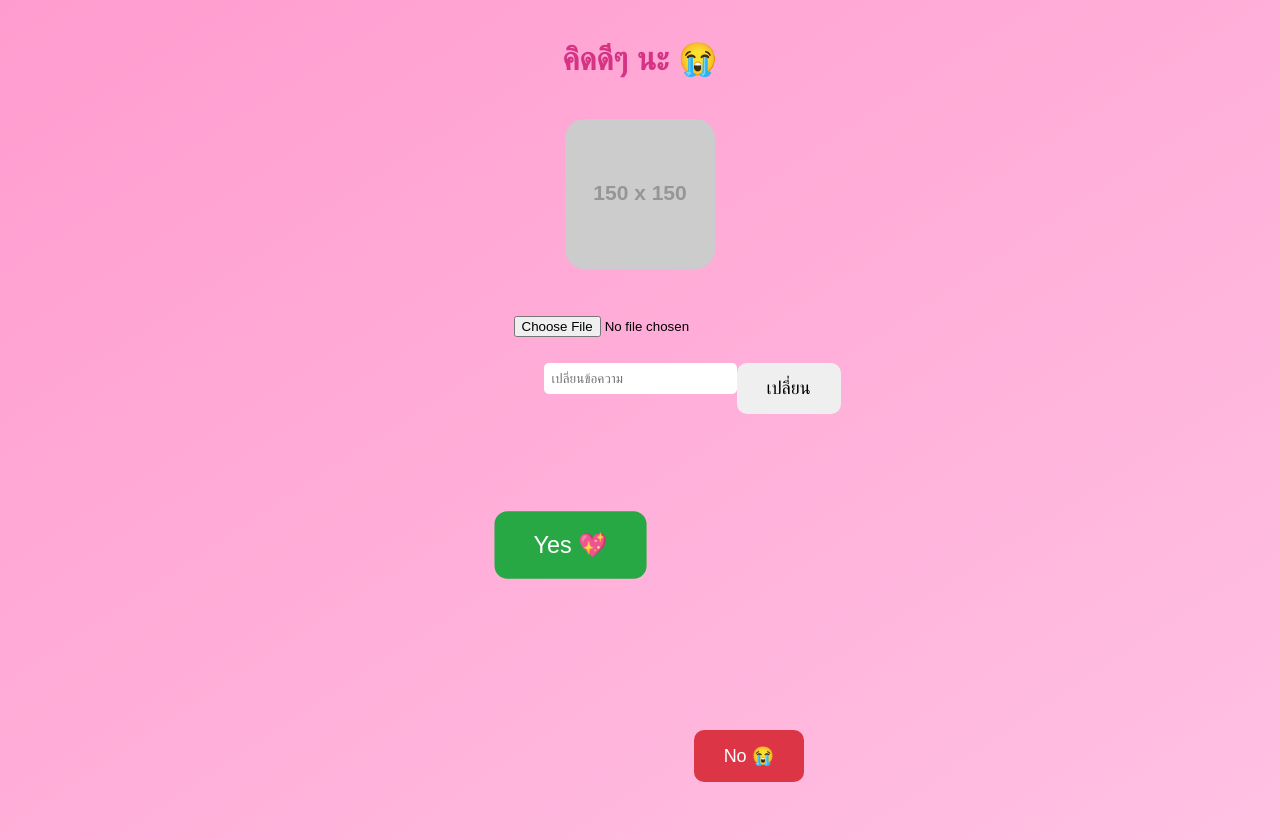
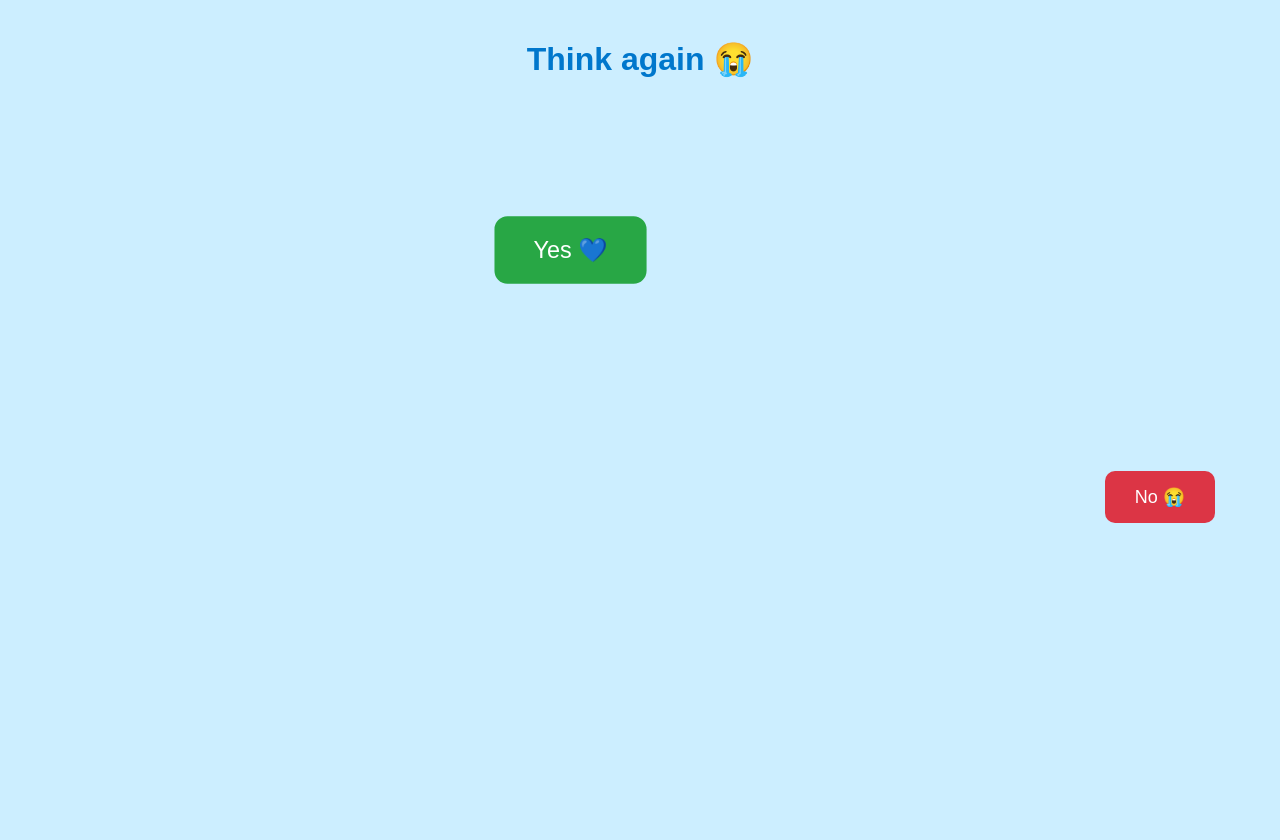
Before and after one commit to Suppawet/Danilyn-, a plain HTML site: page index.html in a window 1280 px wide. Both pictures are taken after a click on the button "No 😭". Drawn offline with Linux system fonts and the light colour scheme; placeholder pictures from the web are drawn by us.

Commit message:
Update index.html

```diff
--- a/index.html
+++ b/index.html
@@ -2,14 +2,14 @@
 <html lang="en">
 <head>
 <meta charset="UTF-8">
-<title>Valentine 💖</title>
+<title>Movie Invite 💙</title>
 
 <style>
 body {
   margin: 0;
   font-family: Arial;
   text-align: center;
-  background: linear-gradient(to bottom right, #ff9ccf, #ffc1e3);
+  background: #cceeff;
   height: 100vh;
   overflow: hidden;
 }
@@ -19,16 +19,9 @@ body {
 }
 
 h1 {
-  color: #d63384;
+  color: #0077cc;
   transition: 0.3s;
-}
-
-img {
-  width: 150px;
-  height: 150px;
-  border-radius: 20px;
-  object-fit: cover;
-  margin: 20px 0;
+  padding: 0 20px;
 }
 
 .buttons {
@@ -64,46 +57,29 @@ button {
 #result {
   margin-top: 20px;
   font-size: 24px;
-  color: white;
+  color: #0077cc;
   font-weight: bold;
 }
-
-.upload {
-  margin-top: 15px;
-}
-
-input {
-  padding: 8px;
-  border-radius: 5px;
-  border: none;
-}
-
 </style>
 </head>
 
 <body>
 
 <div class="container">
-  <h1 id="question">Will you be my Valentine? 💖</h1>
-
-  <img id="preview" src="https://via.placeholder.com/150">
-
-  <div class="upload">
-    <input type="file" id="imgInput"><br><br>
-    <input type="text" id="textInput" placeholder="เปลี่ยนข้อความ">
-    <button onclick="changeText()">เปลี่ยน</button>
-  </div>
+  <h1 id="question">
+    You are invited to watch a movie with <br>
+    <b>Namo Suppawet</b> <br>
+    tomorrow at 8 PM 🎬
+  </h1>
 
   <div class="buttons">
-    <button id="yesBtn" onclick="sayYes()">Yes 💖</button>
+    <button id="yesBtn" onclick="sayYes()">Yes 💙</button>
     <button id="noBtn">No 😭</button>
   </div>
 
   <div id="result"></div>
 
-  <!-- เสียง -->
   <audio id="loveSound" src="https://www.myinstants.com/media/sounds/anime-wow-sound-effect.mp3"></audio>
-
 </div>
 
 <script>
@@ -113,53 +89,50 @@ let noClickCount = 0;
 const noBtn = document.getElementById("noBtn");
 const yesBtn = document.getElementById("yesBtn");
 
-// ❌ ปุ่ม No วิ่งหนี
-noBtn.addEventListener("mouseover", moveNo);
-
-function moveNo() {
+// No button runs away
+noBtn.addEventListener("mouseover", () => {
   const x = Math.random() * (window.innerWidth - 100);
   const y = Math.random() * (window.innerHeight - 100);
 
   noBtn.style.left = x + "px";
   noBtn.style.top = y + "px";
-}
+});
 
-// ❌ กด No → ง้อ + Yes ใหญ่ขึ้น
+// Clicking No → messages + Yes grows
 noBtn.addEventListener("click", () => {
   noClickCount++;
 
   const messages = [
-    "จริงเหรอ 🥺",
-    "คิดดีๆ นะ 😭",
-    "เค้าเสียใจนะ...",
-    "อย่ากดเลยยย 😢",
-    "ขออีกทีได้ไหม 💔",
-    "Pleaseeeee 🥺💖"
+    "Really? 🥺",
+    "Think again 😭",
+    "Come watch with me...",
+    "I really want to go with you 😢",
+    "One more chance? 💔",
+    "Pleaseeee 🥺💙"
   ];
 
   document.getElementById("question").innerText =
     messages[Math.min(noClickCount, messages.length - 1)];
 
-  // ขยายปุ่ม Yes
   yesSize += 0.3;
   yesBtn.style.transform = `scale(${yesSize})`;
 });
 
-// ✅ กด Yes
+// Yes clicked
 function sayYes() {
-  document.getElementById("result").innerText = "YAYYYY 💖 I LOVE YOU 😭💘";
+  document.getElementById("result").innerText =
+    "Yayyy 💙 See you tomorrow at 8 PM 😆🎬";
   document.getElementById("loveSound").play();
 
-  // เอฟเฟกต์หัวใจ
   for (let i = 0; i < 20; i++) {
     createHeart();
   }
 }
 
-// 💕 สร้างหัวใจลอย
+// Floating hearts
 function createHeart() {
   const heart = document.createElement("div");
-  heart.innerText = "💖";
+  heart.innerText = "💙";
   heart.style.position = "fixed";
   heart.style.left = Math.random() * window.innerWidth + "px";
   heart.style.top = window.innerHeight + "px";
@@ -172,7 +145,7 @@ function createHeart() {
   }, 2000);
 }
 
-// 🎞 animation
+// animation
 const style = document.createElement("style");
 style.innerHTML = `
 @keyframes floatUp {
@@ -186,24 +159,6 @@ style.innerHTML = `
   }
 }`;
 document.head.appendChild(style);
-
-// 🖼 อัปโหลดรูป
-document.getElementById("imgInput").addEventListener("change", function(e) {
-  const file = e.target.files[0];
-  if (file) {
-    const reader = new FileReader();
-    reader.onload = function(event) {
-      document.getElementById("preview").src = event.target.result;
-    };
-    reader.readAsDataURL(file);
-  }
-});
-
-// ✏️ เปลี่ยนข้อความ
-function changeText() {
-  const text = document.getElementById("textInput").value;
-  document.getElementById("question").innerText = text;
-}
 </script>
 
 </body>
```
